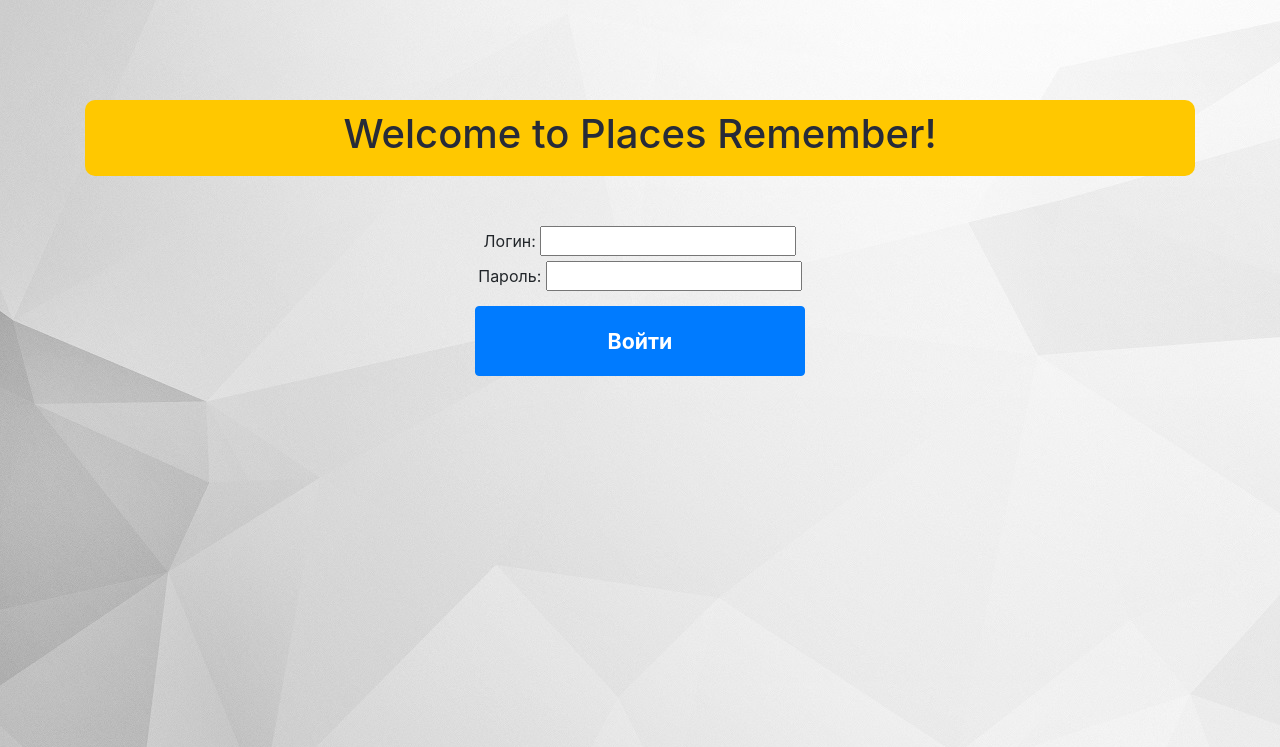
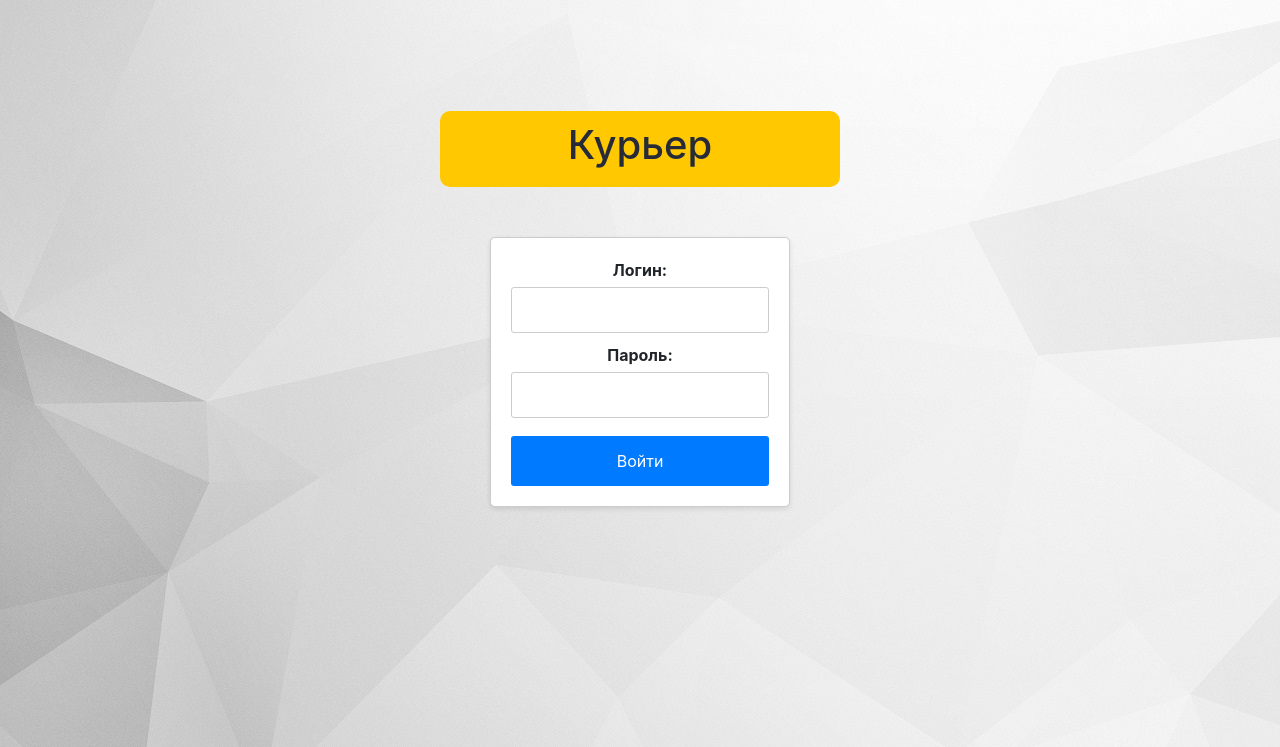
Before and after one commit to lalkasoska/Hackathon_30_Sep, a Django app: page / in a window 1280 px wide. Shown: the top 747 px of the page. Run offline with Django 4.2, Linux system fonts and the light colour scheme; some libraries are stand-ins or nearby versions.

Commit message:
Change css in login.html

```diff
--- a/RoutingApp/RoutingApp/templates/registration/login.html
+++ b/RoutingApp/RoutingApp/templates/registration/login.html
@@ -6,12 +6,15 @@
 <style>
 .welcome {
     text-align: center;
-    margin-top: 100px;
+     margin-top: 10%;
     margin-bottom: 40px;
     border-radius: 10px;
     padding: 10px;
     color: #272b38;
     background-color: #ffc800;
+    width:400px;
+    margin-left: auto;
+    margin-right: auto;
 }
 
 .memories {
@@ -69,11 +72,59 @@
     margin-right: 10px;
 }
 
+ /* Общий стиль для формы */
+    form {
+        max-width: 300px;
+        margin: 0 auto;
+        padding: 20px;
+        border: 1px solid #ccc;
+        border-radius: 5px;
+        background-color: #fff;
+        box-shadow: 0 2px 5px rgba(0, 0, 0, 0.1);
+    }
+
+    /* Стиль для меток */
+    label {
+        display: block;
+        margin-bottom: 5px;
+        font-weight: bold;
+    }
+
+    /* Стиль для текстовых полей и паролей */
+    input[type="text"],
+    input[type="password"] {
+        width: 100%;
+        padding: 10px;
+        margin-bottom: 10px;
+        border: 1px solid #ccc;
+        border-radius: 3px;
+        font-size: 16px;
+    }
+
+    /* Стиль для кнопки */
+     button {
+        display: block;
+        width: 100%;
+        margin-top: 8px;
+        padding: 8px; /* Уменьшаем отступы */
+        background-color: #007BFF;
+        color: #fff;
+        border: none;
+        border-radius: 3px;
+        font-size: 16px;
+        cursor: pointer;
+        height: 50px;
+    }
+
+    /* Стиль для CSRF-токена */
+    input[name="csrfmiddlewaretoken"] {
+        display: none;
+    }
 
 </style>
 
 <div class="welcome">
-    <h1>Welcome to Places Remember!</h1>
+    <h1>Курьер</h1>
 </div>
 
 {% if form.errors %}
@@ -98,7 +149,7 @@
             <label for="id_password">Пароль:</label>
             <input type="password" id="id_password" name="password" required>
             <br>
-            <button type="submit" class="btn btn-primary">Войти</button>
+            <button type="submit" >Войти</button>
     </form>
 </div>
 {% endblock %}
```
